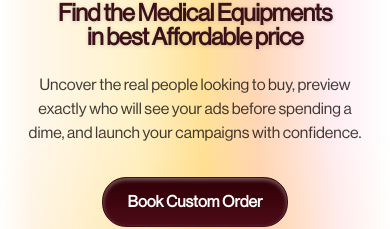
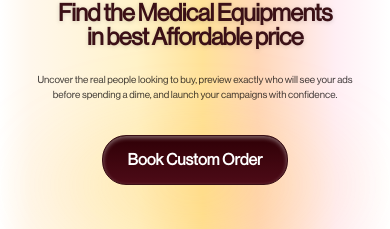
Before and after one commit to Bongo-Web-Studio/medikamarket, a Next.js app: page / in a window 390 px wide. Shown: the part 197-426 px from the top of the page. Built offline with nearby package versions, Linux system fonts and the light colour scheme.

Commit message:
all good now

```diff
--- a/Components/DentalSection.tsx
+++ b/Components/DentalSection.tsx
@@ -138,7 +138,7 @@ export default function DentalSectionGrid(): React.ReactElement {
             {categories.map((cat, idx) => (
               <article
                 key={idx}
-                className=" w-[195px] md:w-[220px] lg:w-[250px] xl:w-[272px]  transition-all duration-200 overflow-hidden relative "
+                className=" w-[180px] md:w-[220px] lg:w-[250px] xl:w-[272px]  transition-all duration-200 overflow-hidden relative "
                 aria-labelledby={slugify(cat.title || `item-${idx}`)}
               >
                 {/* image & heart */}
--- a/Components/DiagnosticsSection.tsx
+++ b/Components/DiagnosticsSection.tsx
@@ -139,7 +139,7 @@ export default function DiagnosticsSection(): React.ReactElement {
             {categories.map((cat, idx) => (
               <article
                 key={idx}
-                className=" w-[190px] md:w-[220px] lg:w-[250px] xl:w-[272px]  transition-all duration-200 overflow-hidden relative"
+                className=" w-[180px] md:w-[220px] lg:w-[250px] xl:w-[272px]  transition-all duration-200 overflow-hidden relative"
                 aria-labelledby={slugify(cat.title || `item-${idx}`)}
               >
                 {/* image & heart */}
--- a/Components/New6.tsx
+++ b/Components/New6.tsx
@@ -155,7 +155,7 @@ const New6: React.FC = () => {
         </h1>
 
         {/* Subheading */}
-        <p className="mt-6 md:mt-10 text-[] md:text-lg max-w-2xl mx-auto text-[#0f0b0bcc]">
+        <p className="mt-6 md:mt-10 text-[10px] md:text-lg max-w-2xl mx-auto text-[#0f0b0bcc]">
           Uncover the real people looking to buy, preview exactly who will see
           your ads before spending a dime, and launch your campaigns with
           confidence.
```
